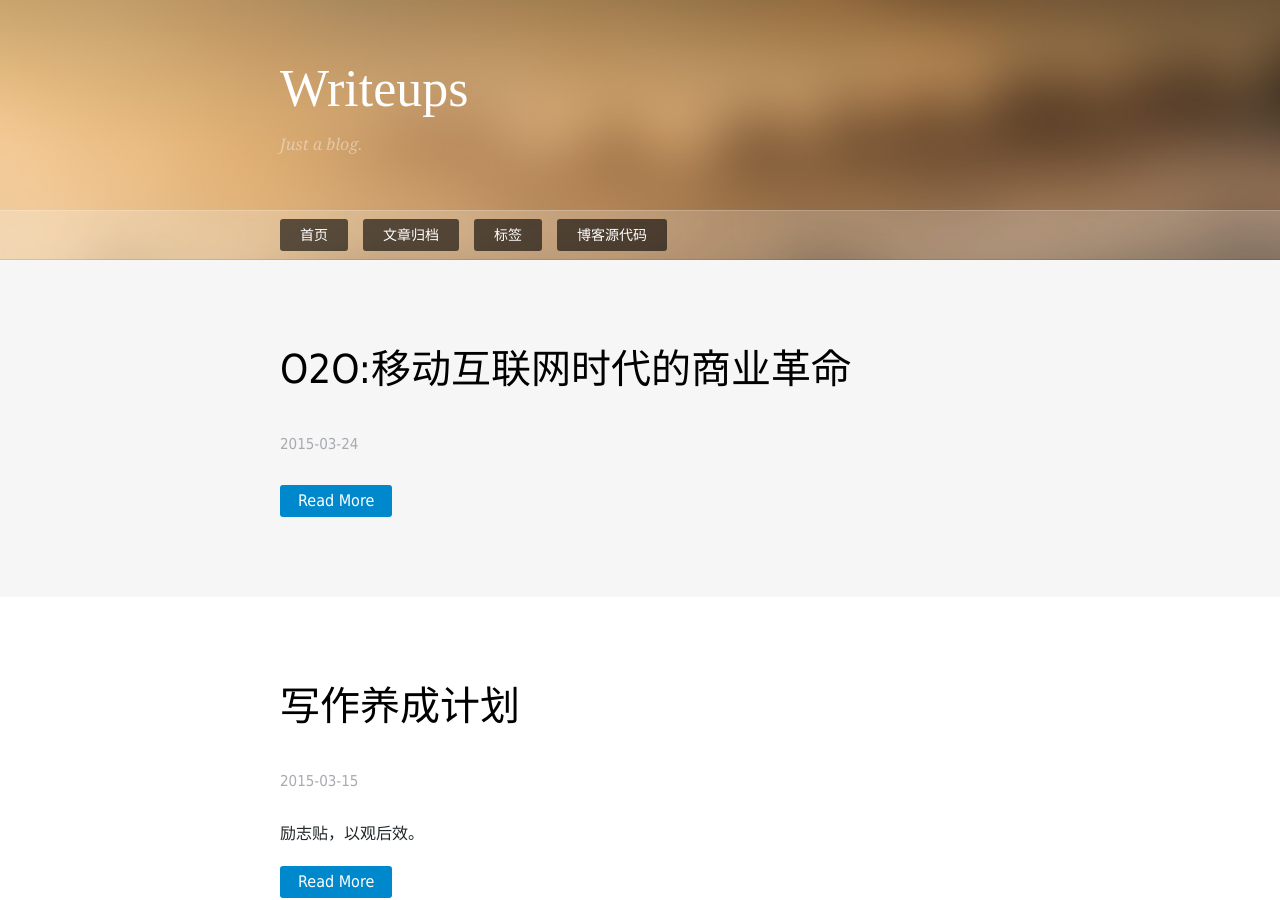
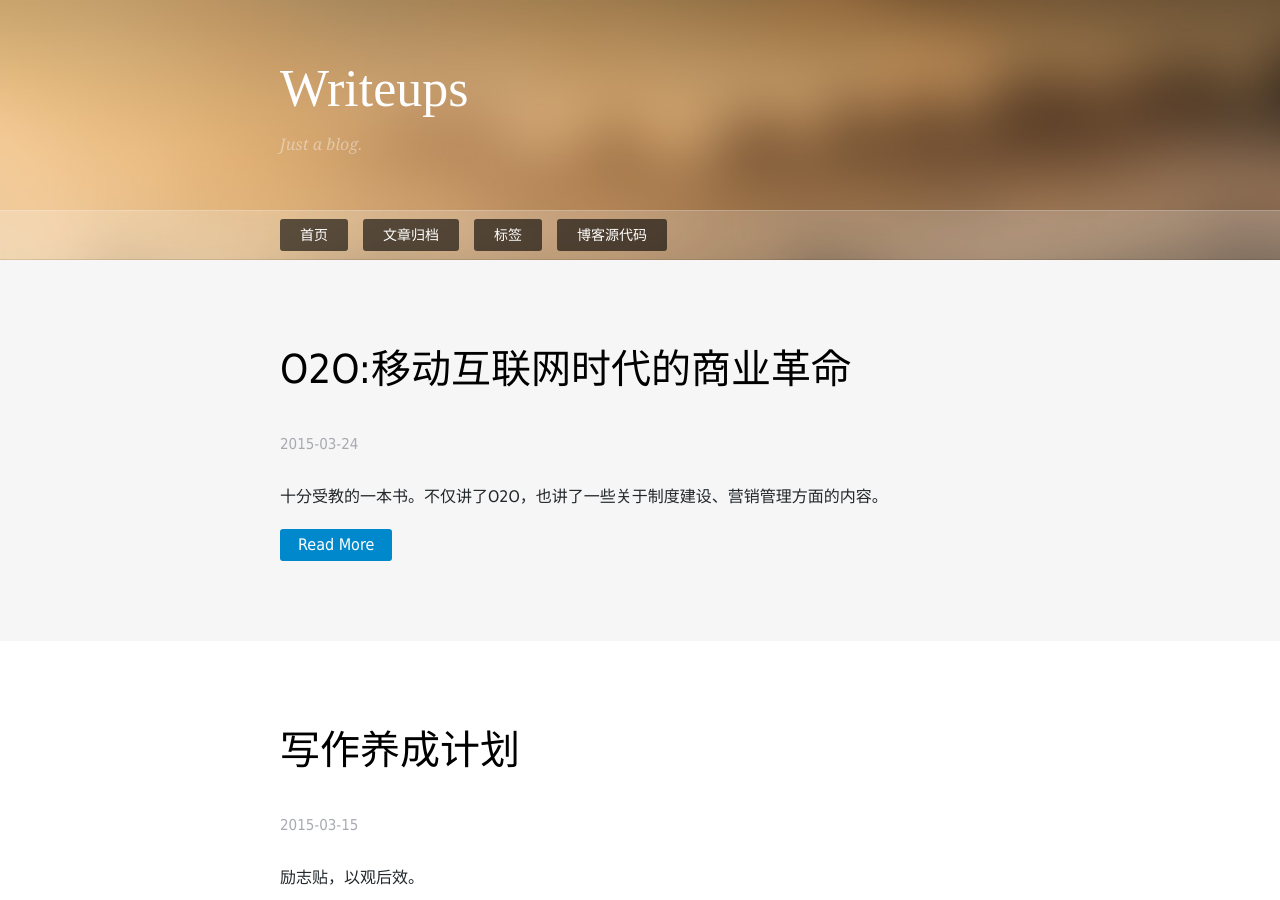
Before and after one commit to fantaghiro/fantaghiro.github.io, a Jekyll site: the page built from index.html, in a window 1280 px wide and 900 px high. Built offline with Jekyll 4.4.1, drawn with Linux system fonts in a browser that asks for light colours; nearby versions of some CDN libraries; some web fonts are replaced; the list of posts is cut into pages by our own code.

Commit message:
Update 2015-03-24-O2O-Reading-Notes.markdown

```diff
--- a/_posts/2015-03-24-O2O-Reading-Notes.markdown
+++ b/_posts/2015-03-24-O2O-Reading-Notes.markdown
@@ -2,6 +2,7 @@
 layout: post
 title: O2O:移动互联网时代的商业革命
 category: writeups
+description: 十分受教的一本书。不仅讲了O2O，也讲了一些关于制度建设、营销管理方面的内容。
 tags:
 - 读书笔记
 - O2O
```
